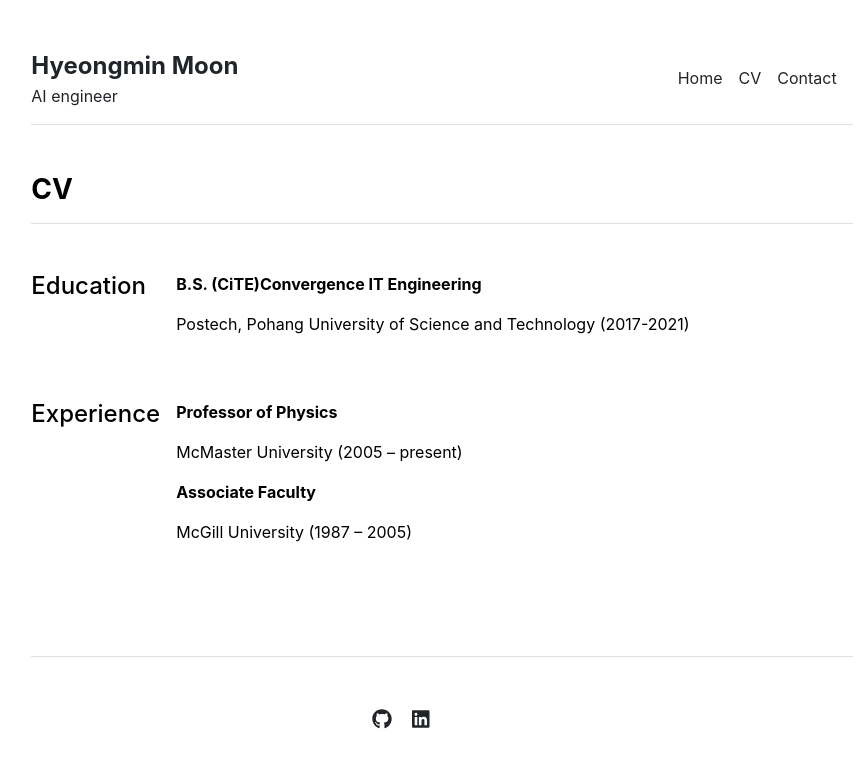
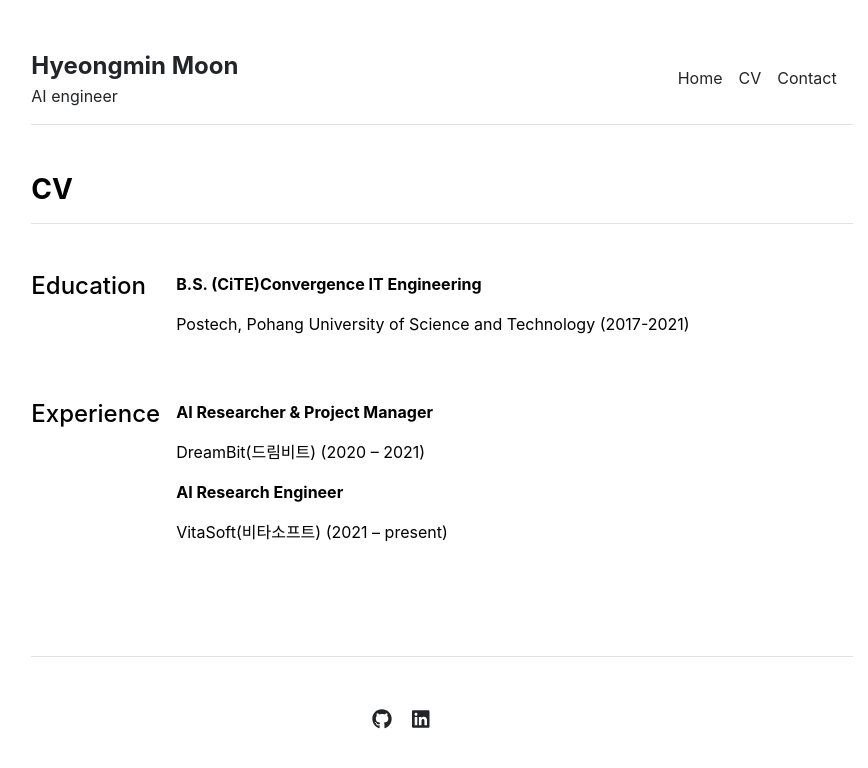
Before and after one commit to HyeongminMoon/HyeongminMoon.github.io, a Jekyll site: the page built from cv.md, in a window 1280 px wide. Shown: the top 768 px of the page, without its empty margins (198-1066 px from the left). Built offline with Jekyll 4.4.1, drawn with Linux system fonts in a browser that asks for light colours.

Commit message:
Update academic-experience.yml

```diff
--- a/_data/cv/academic-experience.yml
+++ b/_data/cv/academic-experience.yml
@@ -1,5 +1,5 @@
-- title: 'Professor of Physics'
-  description: 'McMaster University (2005 – present)'
+- title: 'AI Researcher & Project Manager'
+  description: 'DreamBit(드림비트) (2020 – 2021)'
 
-- title: 'Associate Faculty'
-  description: 'McGill University (1987 – 2005)'
+- title: 'AI Research Engineer'
+  description: 'VitaSoft(비타소프트) (2021 – present)'
```
